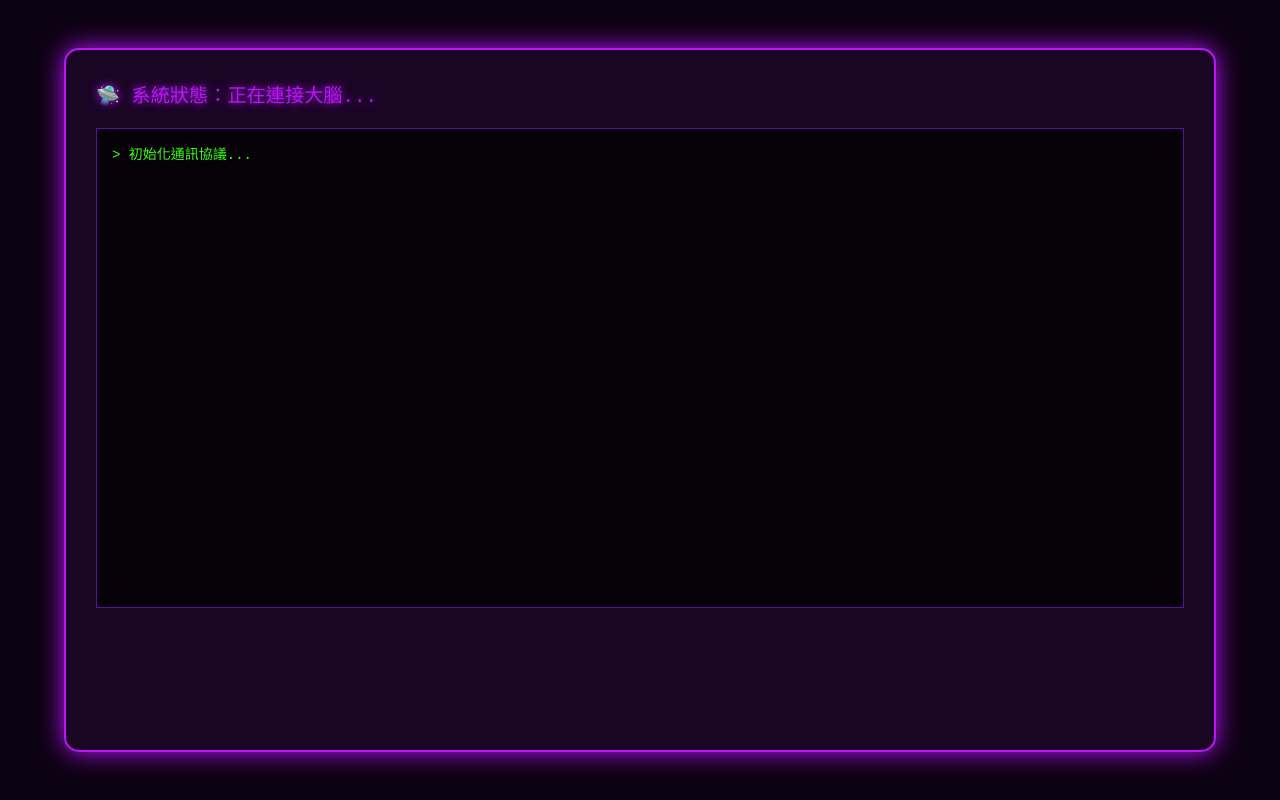
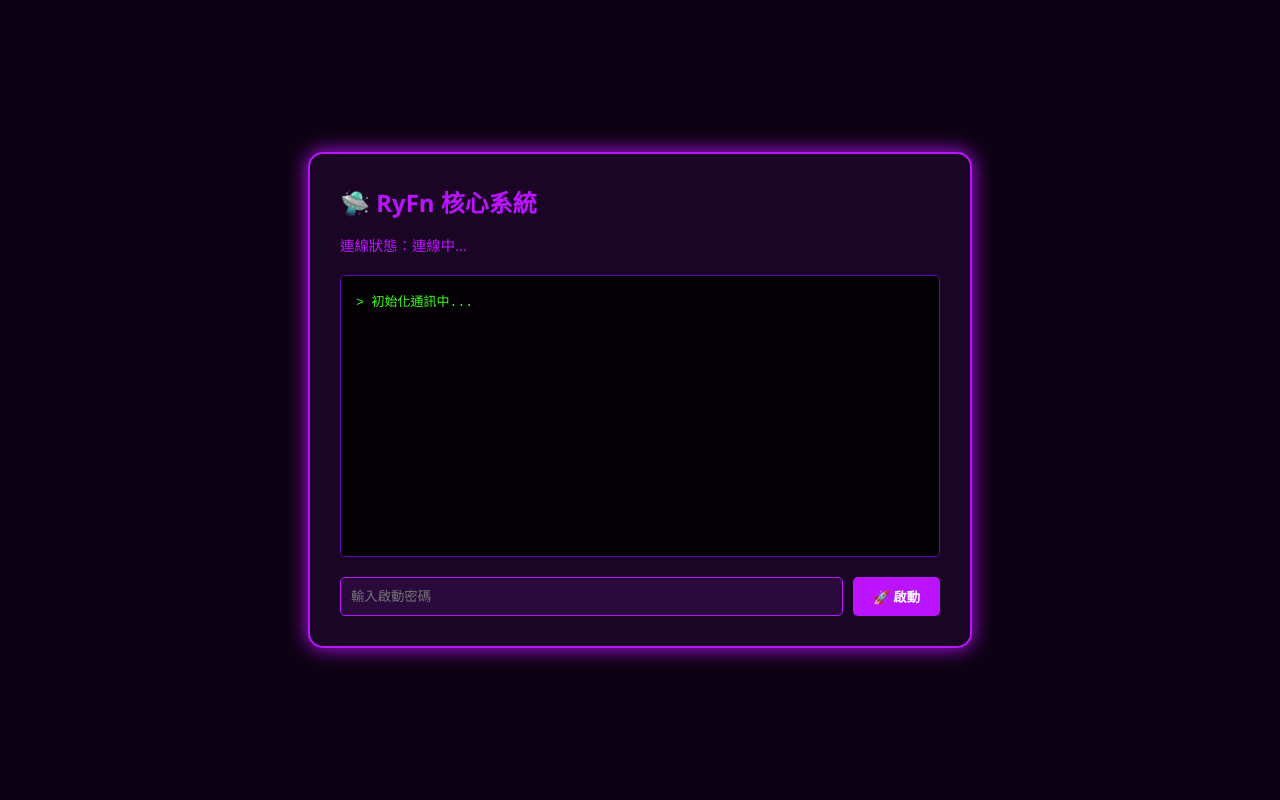
Before and after one commit to ryfn1998-hash/my-serve, a plain HTML site: page index.html in a window 1280 px wide. Drawn offline with nearby package versions, Linux system fonts and the light colour scheme; no server answers.

Commit message:
Update index.html

```diff
--- a/index.html
+++ b/index.html
@@ -2,76 +2,114 @@
 <html lang="zh-TW">
 <head>
     <meta charset="UTF-8">
-    <title>RyFn 伺服器核心控制台</title>
+    <meta name="viewport" content="width=device-width, initial-scale=1.0">
+    <title>RyFn 核心控制台</title>
     <style>
         body {
             background-color: #0d0213;
             color: #bc13fe;
-            font-family: 'Courier New', Courier, monospace;
+            font-family: 'Segoe UI', '微軟正黑體', sans-serif;
             display: flex;
             justify-content: center;
             align-items: center;
             height: 100vh;
             margin: 0;
-            overflow: hidden;
         }
         /* 紫色霓虹流光邊框 */
-        .neon-border {
+        .neon-box {
             position: relative;
-            width: 85%;
-            height: 80%;
+            width: 90%;
+            max-width: 600px;
             background: #1a0525;
             padding: 30px;
             border-radius: 15px;
-            box-shadow: 0 0 25px #bc13fe;
+            box-shadow: 0 0 20px #bc13fe;
             border: 2px solid #bc13fe;
         }
         #console {
-            background: rgba(0, 0, 0, 0.8);
-            height: 70%;
+            background: rgba(0, 0, 0, 0.85);
+            height: 250px;
             overflow-y: auto;
             padding: 15px;
             border: 1px solid #5b0bb5;
             color: #39ff14;
-            font-size: 14px;
-            line-height: 1.6;
+            font-family: monospace;
+            margin: 20px 0;
+            border-radius: 5px;
         }
-        .status-tag {
-            font-size: 1.2em;
-            margin-bottom: 20px;
-            text-shadow: 0 0 10px #bc13fe;
+        .controls { display: flex; gap: 10px; }
+        input {
+            background: #2a0a3d;
+            border: 1px solid #bc13fe;
+            color: white;
+            padding: 10px;
+            border-radius: 5px;
+            flex-grow: 1;
         }
+        button {
+            background: #bc13fe;
+            color: white;
+            border: none;
+            padding: 10px 20px;
+            border-radius: 5px;
+            cursor: pointer;
+            font-weight: bold;
+        }
+        button:hover { background: #ff00ff; box-shadow: 0 0 10px #ff00ff; }
+        .status { margin-bottom: 10px; font-size: 0.9em; }
     </style>
 </head>
 <body>
-    <div class="neon-border">
-        <div class="status-tag">🛸 系統狀態：<span id="state">正在連接大腦...</span></div>
-        <div id="console">> 初始化通訊協議...<br></div>
+
+<div class="neon-box">
+    <h2 style="margin:0 0 15px 0;">🛸 RyFn 核心系統</h2>
+    <div class="status">連線狀態：<span id="state">連線中...</span></div>
+
+    <div id="console">> 初始化通訊中...</div>
+
+    <div class="controls">
+        <input type="password" id="pw" placeholder="輸入啟動密碼">
+        <button onclick="sendStart()">🚀 啟動</button>
+    </div>
 </div>
 
 <script src="https://cdn.socket.io/4.7.2/socket.io.min.js"></script>
 <script>
-        // 這是你的 Replit 連線網址
     const REPL_URL = "https://server-starter--ryfn1998.repl.co";
     const socket = io(REPL_URL);
-        const stateDisplay = document.getElementById('state');
-        const consoleDisplay = document.getElementById('console');
+    const consoleEl = document.getElementById('console');
+    const stateEl = document.getElementById('state');
 
     socket.on('connect', () => {
-            stateDisplay.innerText = "● 在線 (已成功對接)";
-            stateDisplay.style.color = "#39ff14";
-            consoleDisplay.innerHTML += "<div>[系統] 成功連線至 Replit 核心。</div>";
+        stateEl.innerText = "● 在線 (已對接)";
+        stateEl.style.color = "#39ff14";
+        addLog("系統連線成功。");
+    });
+
+    socket.on('disconnect', () => {
+        stateEl.innerText = "● 離線 (大腦休眠)";
+        stateEl.style.color = "red";
     });
 
     socket.on('log', (msg) => {
-            consoleDisplay.innerHTML += `<div>> ${msg}</div>`;
-            consoleDisplay.scrollTop = consoleDisplay.scrollHeight;
+        addLog(msg);
     });
 
-        socket.on('disconnect', () => {
-            stateDisplay.innerText = "● 離線 (大腦休眠中)";
-            stateDisplay.style.color = "red";
+    function addLog(msg) {
+        consoleEl.innerHTML += `<div>> ${msg}</div>`;
+        consoleEl.scrollTop = consoleEl.scrollHeight;
+    }
+
+    function sendStart() {
+        const password = document.getElementById('pw').value;
+        if (!password) return alert("請輸入密碼！");
+
+        socket.emit('admin_command', {
+            cmd: 'start_server',
+            password: password
         });
+        addLog("正在傳送啟動請求...");
+    }
 </script>
 </body>
 </html>
```
Lines whose indentation alone changed are shown as unchanged.
